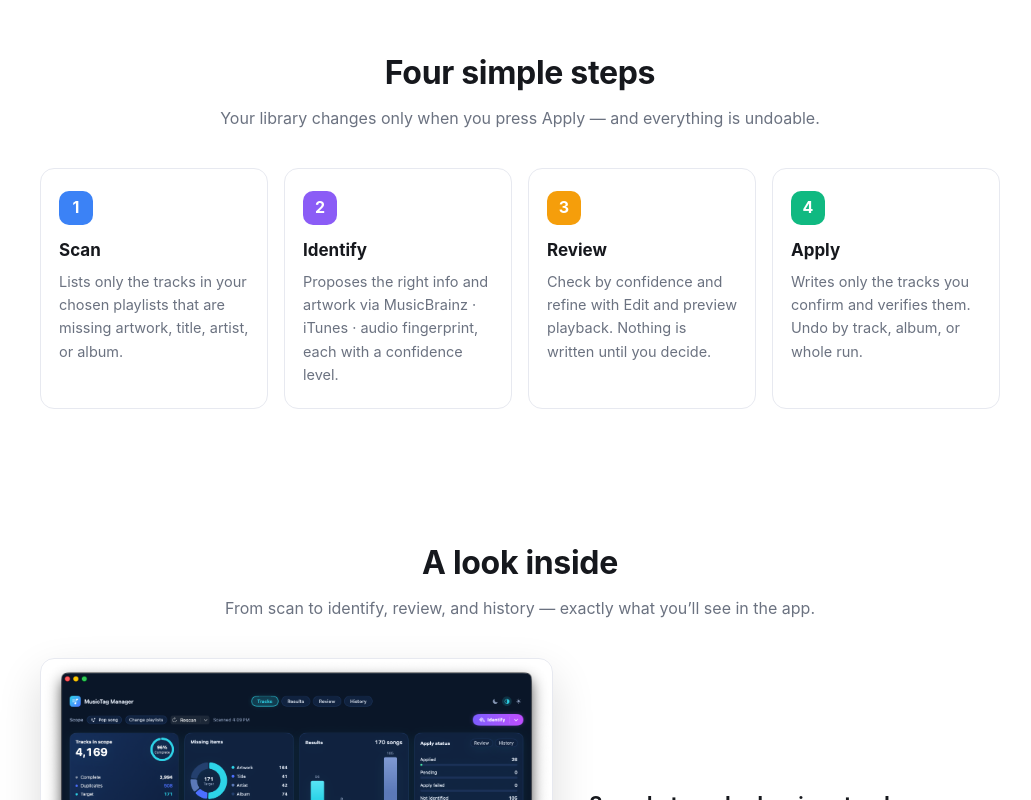
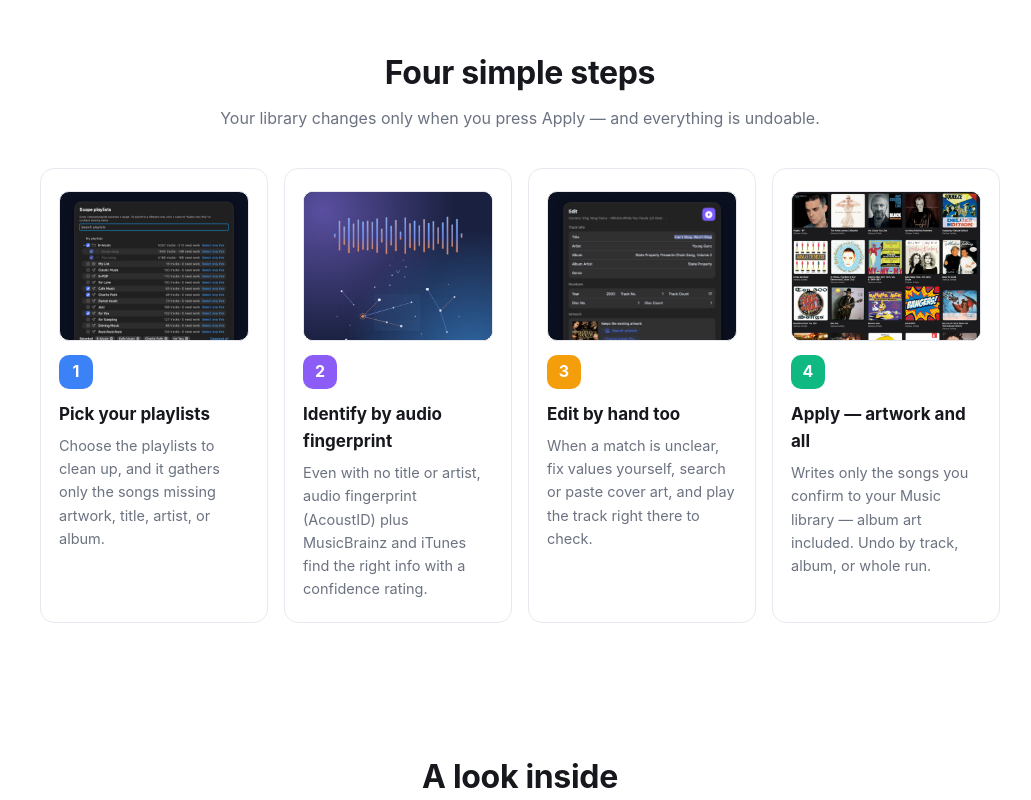
Before and after one commit to temaker-lab/MusicTagManager, a plain HTML site: page index.html in a window 1280 px wide. Shown: the part 692-1492 px from the top of the page, without its empty margins (120-1151 px from the left). Drawn offline with Linux system fonts and the light colour scheme.

Commit message:
website: retitle 'how it works' steps and add per-step screenshots (KO/EN)
Co-Authored-By: Claude Opus 4.8 <noreply@anthropic.com>

```diff
--- a/app.js
+++ b/app.js
@@ -11,10 +11,10 @@ const i18n = {
     "badge.free": "완전 무료", "badge.noAccount": "계정 불필요", "badge.local": "100% 로컬 · 외부 전송 없음", "badge.undo": "언제든 되돌리기",
     "how.title": "네 단계로 끝",
     "how.sub": "보관함은 ‘적용’을 누를 때만 바뀌고, 모든 변경은 되돌릴 수 있습니다.",
-    "how.scan.t": "스캔", "how.scan.d": "선택한 플레이리스트에서 앨범커버·제목·가수·앨범이 비어 있는 곡만 추려 보여 줍니다.",
-    "how.identify.t": "식별", "how.identify.d": "MusicBrainz · iTunes · 오디오 지문으로 올바른 정보와 앨범커버를 신뢰도와 함께 제안합니다.",
-    "how.review.t": "검토", "how.review.d": "신뢰도별로 확인하고, 직접 수정·미리 듣기로 다듬습니다. 결정 전엔 아무것도 기록되지 않습니다.",
-    "how.apply.t": "적용", "how.apply.d": "확인한 곡만 Music 보관함에 기록하고 다시 읽어 확인합니다. 곡·앨범·작업 단위로 되돌릴 수 있습니다.",
+    "how.scan.t": "플레이 리스트 선택", "how.scan.d": "정리할 플레이리스트를 고르면, 그 안에서 앨범커버·제목·가수·앨범이 비어 있는 곡만 추려 줍니다.",
+    "how.identify.t": "오디오 지문 식별", "how.identify.d": "제목·가수가 없어도 오디오 지문(AcoustID)과 MusicBrainz·iTunes로 올바른 정보를 신뢰도와 함께 찾습니다.",
+    "how.review.t": "직접 수정도 가능", "how.review.d": "식별이 애매하면 직접 값을 고치고, 커버를 검색·붙여넣고, 그 자리에서 재생해 확인할 수 있습니다.",
+    "how.apply.t": "앨범아트까지 바로 적용", "how.apply.d": "확인한 곡만 Music 보관함에 기록합니다 — 앨범아트까지 한 번에. 곡·앨범·작업 단위로 되돌릴 수 있습니다.",
     "screens.title": "실제 화면 둘러보기",
     "screens.sub": "스캔부터 식별·검토·이력까지, 앱에서 보게 될 화면 그대로입니다.",
     "screens.scan.t": "한눈에 보이는 정리 대상",
@@ -73,10 +73,10 @@ const i18n = {
     "badge.free": "Completely free", "badge.noAccount": "No account", "badge.local": "100% local · nothing uploaded", "badge.undo": "Undo anytime",
     "how.title": "Four simple steps",
     "how.sub": "Your library changes only when you press Apply — and everything is undoable.",
-    "how.scan.t": "Scan", "how.scan.d": "Lists only the tracks in your chosen playlists that are missing artwork, title, artist, or album.",
-    "how.identify.t": "Identify", "how.identify.d": "Proposes the right info and artwork via MusicBrainz · iTunes · audio fingerprint, each with a confidence level.",
-    "how.review.t": "Review", "how.review.d": "Check by confidence and refine with Edit and preview playback. Nothing is written until you decide.",
-    "how.apply.t": "Apply", "how.apply.d": "Writes only the tracks you confirm and verifies them. Undo by track, album, or whole run.",
+    "how.scan.t": "Pick your playlists", "how.scan.d": "Choose the playlists to clean up, and it gathers only the songs missing artwork, title, artist, or album.",
+    "how.identify.t": "Identify by audio fingerprint", "how.identify.d": "Even with no title or artist, audio fingerprint (AcoustID) plus MusicBrainz and iTunes find the right info with a confidence rating.",
+    "how.review.t": "Edit by hand too", "how.review.d": "When a match is unclear, fix values yourself, search or paste cover art, and play the track right there to check.",
+    "how.apply.t": "Apply — artwork and all", "how.apply.d": "Writes only the songs you confirm to your Music library — album art included. Undo by track, album, or whole run.",
     "screens.title": "A look inside",
     "screens.sub": "From scan to identify, review, and history — exactly what you’ll see in the app.",
     "screens.scan.t": "See what needs cleaning at a glance",
--- a/index.html
+++ b/index.html
@@ -55,24 +55,28 @@
       <p class="section-sub" data-i18n="how.sub">보관함은 ‘적용’을 누를 때만 바뀌고, 모든 변경은 되돌릴 수 있습니다.</p>
       <ol class="steps">
         <li class="step">
+          <img class="step-shot" src="assets/step-1-playlist.png" alt="" loading="lazy" />
           <div class="step-badge" style="--c:#3B82F6">1</div>
-          <h3 data-i18n="how.scan.t">스캔</h3>
-          <p data-i18n="how.scan.d">선택한 플레이리스트에서 앨범커버·제목·가수·앨범이 비어 있는 곡만 추려 보여 줍니다.</p>
+          <h3 data-i18n="how.scan.t">플레이 리스트 선택</h3>
+          <p data-i18n="how.scan.d">정리할 플레이리스트를 고르면, 그 안에서 앨범커버·제목·가수·앨범이 비어 있는 곡만 추려 줍니다.</p>
         </li>
         <li class="step">
+          <img class="step-shot" src="assets/step-2-fingerprint.png" alt="" loading="lazy" />
           <div class="step-badge" style="--c:#8B5CF6">2</div>
-          <h3 data-i18n="how.identify.t">식별</h3>
-          <p data-i18n="how.identify.d">MusicBrainz · iTunes · 오디오 지문으로 올바른 정보와 앨범커버를 신뢰도와 함께 제안합니다.</p>
+          <h3 data-i18n="how.identify.t">오디오 지문 식별</h3>
+          <p data-i18n="how.identify.d">제목·가수가 없어도 오디오 지문(AcoustID)과 MusicBrainz·iTunes로 올바른 정보를 신뢰도와 함께 찾습니다.</p>
         </li>
         <li class="step">
+          <img class="step-shot" src="assets/step-3-edit.png" alt="" loading="lazy" />
           <div class="step-badge" style="--c:#F59E0B">3</div>
-          <h3 data-i18n="how.review.t">검토</h3>
-          <p data-i18n="how.review.d">신뢰도별로 확인하고, 직접 수정·미리 듣기로 다듬습니다. 결정 전엔 아무것도 기록되지 않습니다.</p>
+          <h3 data-i18n="how.review.t">직접 수정도 가능</h3>
+          <p data-i18n="how.review.d">식별이 애매하면 직접 값을 고치고, 커버를 검색·붙여넣고, 그 자리에서 재생해 확인할 수 있습니다.</p>
         </li>
         <li class="step">
+          <img class="step-shot" src="assets/step-4-apply.png" alt="" loading="lazy" />
           <div class="step-badge" style="--c:#10B981">4</div>
-          <h3 data-i18n="how.apply.t">적용</h3>
-          <p data-i18n="how.apply.d">확인한 곡만 Music 보관함에 기록하고 다시 읽어 확인합니다. 곡·앨범·작업 단위로 되돌릴 수 있습니다.</p>
+          <h3 data-i18n="how.apply.t">앨범아트까지 바로 적용</h3>
+          <p data-i18n="how.apply.d">확인한 곡만 Music 보관함에 기록합니다 — 앨범아트까지 한 번에. 곡·앨범·작업 단위로 되돌릴 수 있습니다.</p>
         </li>
       </ol>
     </section>
--- a/styles.css
+++ b/styles.css
@@ -91,6 +91,12 @@ a:hover { text-decoration: underline; }
 .steps { list-style: none; padding: 0; margin: 0; display: grid; grid-template-columns: repeat(4, 1fr); gap: 16px; }
 .step { background: #fff; border: 1px solid var(--line); border-radius: var(--radius); padding: 22px 18px; }
 .section.alt .step { background: var(--bg-alt); }
+.step-shot {
+  display: block; width: 100%; height: 150px;
+  object-fit: cover; object-position: top center;
+  border: 1px solid var(--line); border-radius: 10px;
+  background: #0b1020; margin-bottom: 14px;
+}
 .step-badge {
   width: 34px; height: 34px; border-radius: 10px; display: grid; place-items: center;
   font-weight: 700; color: #fff; background: var(--c, var(--accent)); margin-bottom: 12px;
```
Also changed, not shown: assets/step-1-playlist.png (added), assets/step-2-fingerprint.png (added), assets/step-3-edit.png (added), assets/step-4-apply.png (added).
